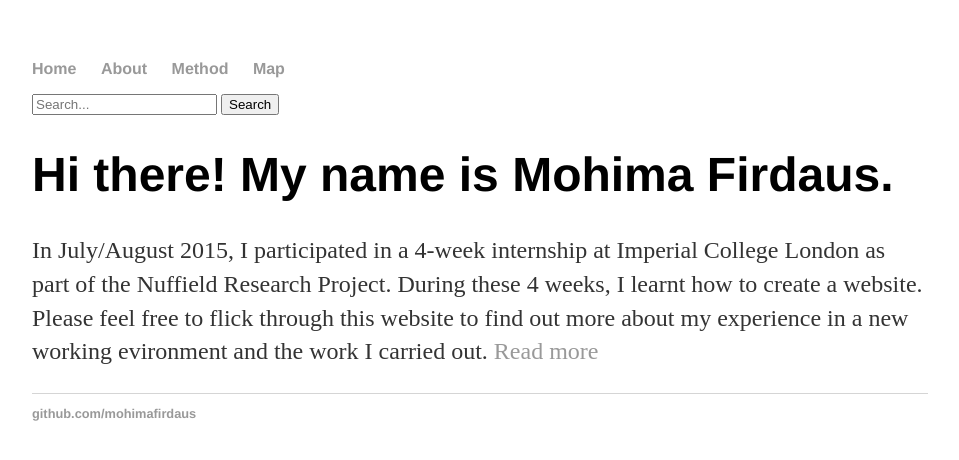
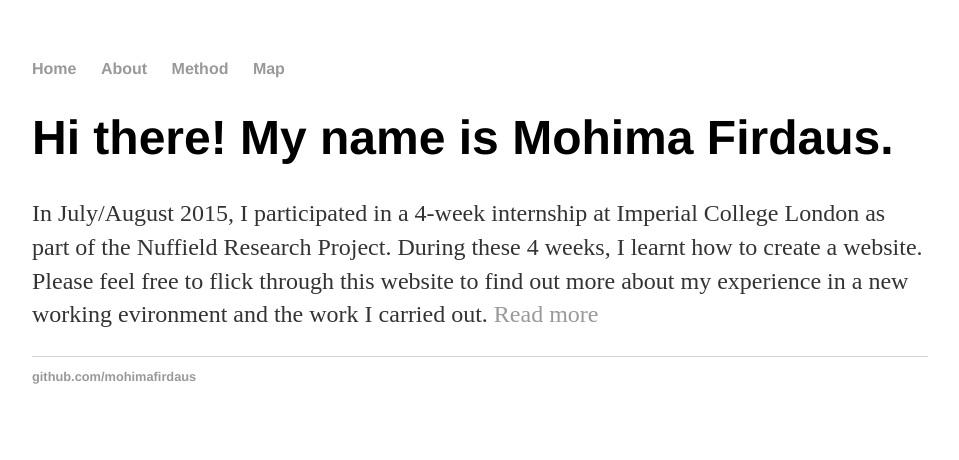
Before and after one commit to mohimafirdaus/mohimafirdaus.github.io, a Jekyll site: the page built from index.html, in a window 1280 px wide. Shown: the top 460 px of the page, without its empty margins (160-1119 px from the left). Built offline with Jekyll 4.4.1, drawn with Linux system fonts in a browser that asks for light colours.

Commit message:
Update default.html

```diff
--- a/_layouts/default.html
+++ b/_layouts/default.html
@@ -13,10 +13,6 @@
         	           	 <li><a href="/map">Map</a></li>
     		    </ul>
 	        	</nav>
-	        	<form>
-                                <input type="text" placeholder="Search..." required>
-                                <input type="button" value="Search">
-                        </form>
 
 	         	<div class="container">
 
```
